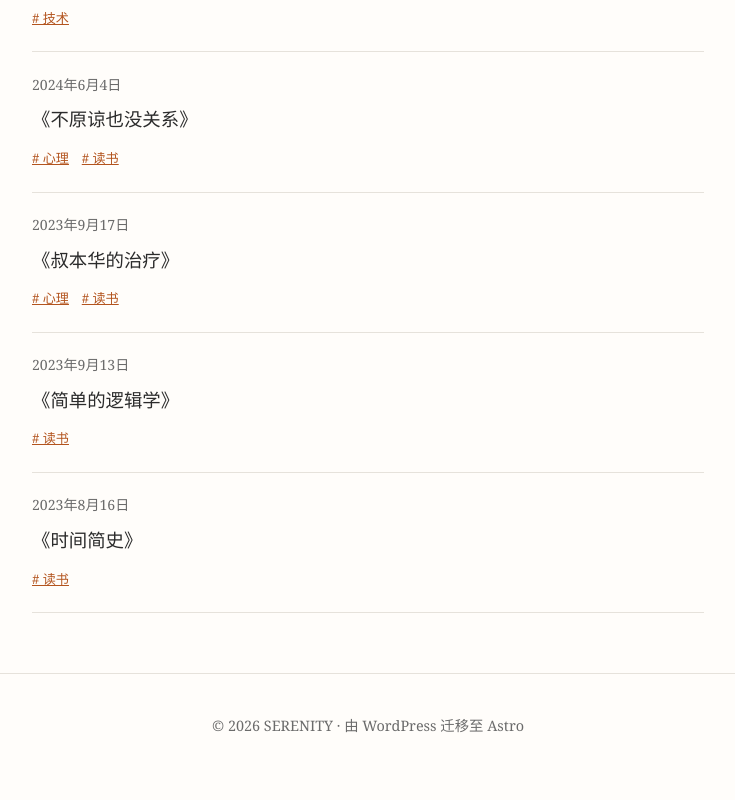
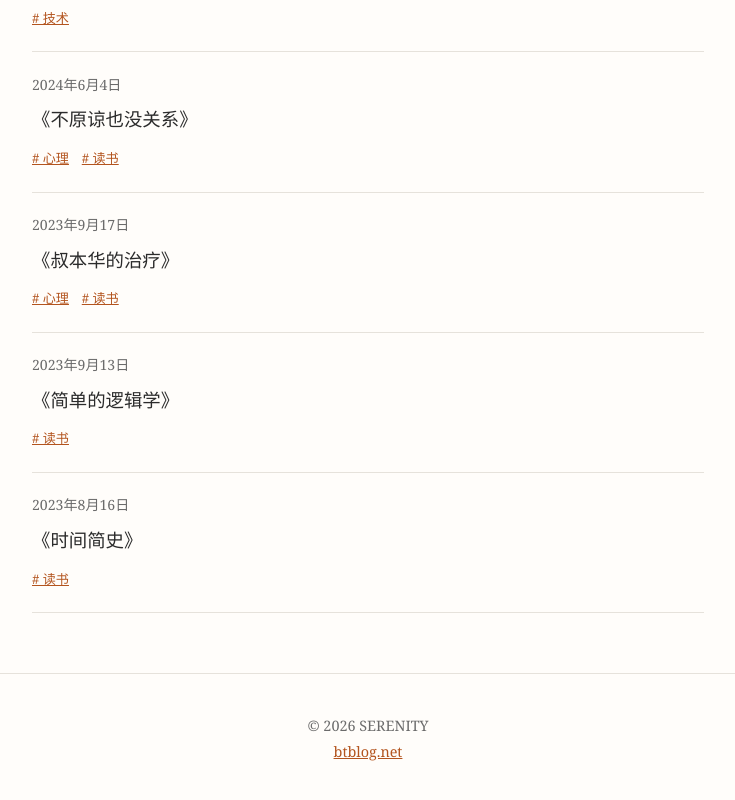
Before and after one commit to mattxlee/btblog.net-astro, an Astro site: page / in a window 1280 px wide. Shown: the part 1534-2334 px from the top of the page, without its empty margins (272-1007 px from the left). Built offline with nearby package versions, Linux system fonts and the light colour scheme; Astro itself is replaced by a stand-in of ours; some packages are replaced by stand-ins of ours.

Commit message:
Adjust footer text.

```diff
--- a/src/layouts/BaseLayout.astro
+++ b/src/layouts/BaseLayout.astro
@@ -100,7 +100,7 @@ const canonicalURL = new URL(Astro.url.pathname, Astro.site ?? 'http://localhost
     </main>
     <footer class="site">
       <div class="wrap">
-        <p>© {new Date().getFullYear()} SERENITY · 由 WordPress 迁移至 Astro</p>
+          <p>© {new Date().getFullYear()} SERENITY<br /><a href="https://btblog.net">btblog.net</a></p>
       </div>
     </footer>
   </body>
```
